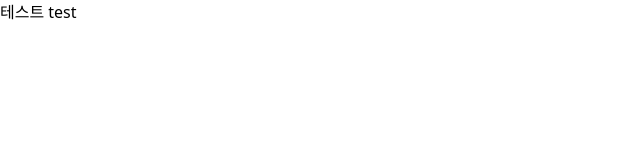
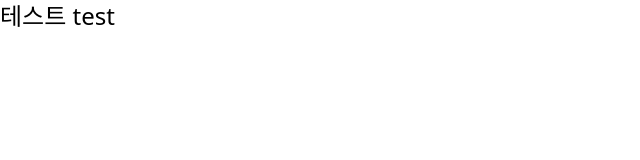
Before and after one commit to gomdoreelab/gomdoreelab.github.io, a SvelteKit app: page / in a window 1280 px wide. Shown: the top 160 px of the page, without its empty margins (0-640 px from the left). Built offline with nearby package versions, Linux system fonts and the light colour scheme.

Commit message:
[UPDATE] ISSUE #38

```diff
--- /dev/null
+++ b/src/lib/api/greet.ts
@@ -0,0 +1,3 @@
+export async function Greet() {
+	return { response: 'Hello World!' };
+}
--- a/src/lib/index.js
+++ /dev/null
@@ -1 +0,0 @@
-// place files you want to import through the `$lib` alias in this folder.
--- a/src/routes/+layout.ts
+++ b/src/routes/+layout.ts
@@ -1,9 +1,10 @@
-export const load = async ({ fetch }) => {
-	// const response = await fetch('/api/greet', { headers: { 'content-type': 'application/json' } });
-	// const greet = await response.json();
-	// console.log(greet);
-	// return { greet };
+import { Greet } from '$lib/api/greet.ts';
+
+export const load = async () => {
+	const greet = await Greet();
+	console.log(greet);
+
+	return { greet };
 };
 
 export const prerender = true;
-export const ssr = true;
--- a/src/routes/+page.svelte
+++ b/src/routes/+page.svelte
@@ -2,4 +2,4 @@
 	const test = 'test';
 </script>
 
-<h1>테스트 {test}</h1>
+<h1 class="text-2xl">테스트 {test}</h1>
```
Also changed, not shown: src/routes/api/greet/+server.ts (deleted, +0 -7 lines).
